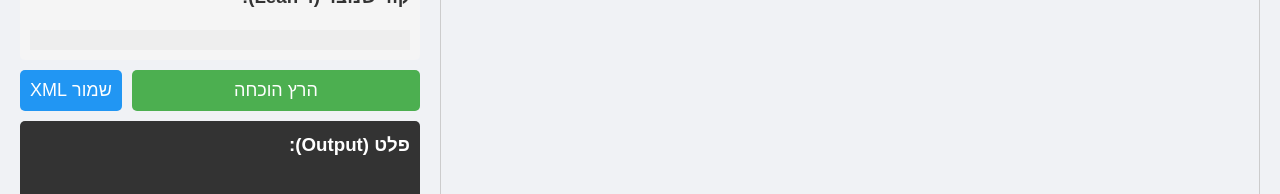
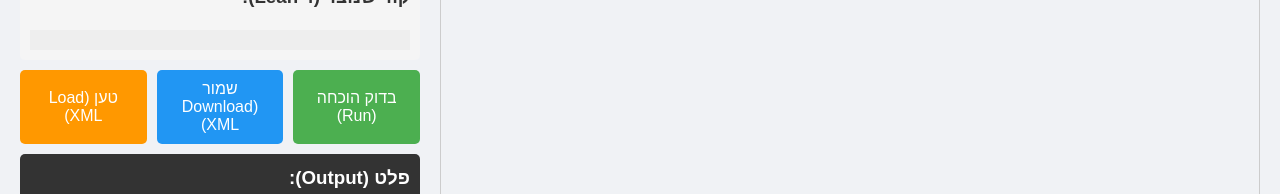
Before and after one commit to geraw/EasyLean, a React app in the folder frontend/: page / in a window 1280 px wide. Shown: the part 198-392 px from the top of the page. Built offline with nearby package versions, Linux system fonts and the light colour scheme; the HTML template or start-up script is replaced by a standard one; what blockly would draw is missing.

Commit message:
כפתור קריאת קובץ

```diff
--- a/frontend/src/components/BlocklyWorkspace.jsx
+++ b/frontend/src/components/BlocklyWorkspace.jsx
@@ -1,4 +1,4 @@
-import React, { useEffect, useState } from 'react';
+import React, { useEffect, useState, useRef } from 'react';
 import { BlocklyWorkspace } from 'react-blockly';
 import * as Blockly from 'blockly';
 import { defineBlocks } from '../blocks/logic';
@@ -198,6 +198,36 @@ infix:70 " ∩ " => MySet.inter
         }
     };
 
+    const fileInputRef = useRef(null);
+
+    const handleFileUpload = (event) => {
+        const file = event.target.files[0];
+        if (!file) return;
+
+        const reader = new FileReader();
+        reader.onload = (e) => {
+            const xmlContent = e.target.result;
+            if (xmlContent && workspace) {
+                workspace.clear();
+                try {
+                    const dom = Blockly.utils.xml.textToDom(xmlContent);
+                    Blockly.Xml.domToWorkspace(dom, workspace);
+                    setXml(xmlContent); // Update XML state
+                } catch (error) {
+                    console.error("Error loading XML file:", error);
+                    alert("Error loading XML file. Please ensure it is valid Blockly XML.");
+                }
+            }
+        };
+        reader.readAsText(file);
+    };
+
+    const triggerFileUpload = () => {
+        if (fileInputRef.current) {
+            fileInputRef.current.click();
+        }
+    };
+
     return (
         <div style={{ display: 'flex', flexDirection: 'column', height: '100vh', padding: '20px', fontFamily: 'sans-serif', direction: 'rtl' }}>
             <h1 style={{ margin: '0 0 20px 0' }}>EasyLean - הוכחות בכיף</h1>
@@ -245,42 +275,65 @@ infix:70 " ∩ " => MySet.inter
                         <button
                             onClick={runProof}
                             style={{
-                                flex: 1,
-                                padding: '10px',
-                                fontSize: '18px',
-                                background: status === 'running' ? '#ccc' : '#4CAF50',
+                                padding: '10px 20px',
+                                fontSize: '16px',
+                                backgroundColor: '#4CAF50',
                                 color: 'white',
                                 border: 'none',
                                 borderRadius: '5px',
-                                cursor: status === 'running' ? 'not-allowed' : 'pointer'
+                                cursor: 'pointer',
+                                flex: 1
                             }}
-                            disabled={status === 'running'}
                         >
-                            הרץ הוכחה
+                            בדוק הוכחה (Run)
                         </button>
                         <button
                             onClick={downloadXml}
                             style={{
-                                padding: '10px',
-                                fontSize: '18px',
-                                background: '#2196F3', // Blue for save
+                                padding: '10px 20px',
+                                fontSize: '16px',
+                                backgroundColor: '#2196F3',
                                 color: 'white',
                                 border: 'none',
                                 borderRadius: '5px',
-                                cursor: 'pointer'
+                                cursor: 'pointer',
+                                flex: 1
                             }}
                         >
-                            שמור XML
+                            שמור (Download XML)
                         </button>
+                        <button
+                            onClick={triggerFileUpload}
+                            style={{
+                                padding: '10px 20px',
+                                fontSize: '16px',
+                                backgroundColor: '#FF9800',
+                                color: 'white',
+                                border: 'none',
+                                borderRadius: '5px',
+                                cursor: 'pointer',
+                                flex: 1
+                            }}
+                        >
+                            טען (Load XML)
+                        </button>
+                        <input
+                            type="file"
+                            ref={fileInputRef}
+                            onChange={handleFileUpload}
+                            accept=".xml"
+                            style={{ display: 'none' }}
+                        />
                     </div>
+
 
                     <div style={{ flexGrow: 1, padding: '10px', background: '#333', color: 'white', borderRadius: '5px', overflow: 'auto', textAlign: 'left', direction: 'ltr' }}>
                         <h3 style={{ marginTop: 0, textAlign: 'right', direction: 'rtl' }}>פלט (Output):</h3>
                         <pre style={{ whiteSpace: 'pre-wrap', margin: 0 }}>{output}</pre>
                     </div>
                 </div>
-            </div>
-        </div>
+            </div >
+        </div >
     );
 };
 
```
